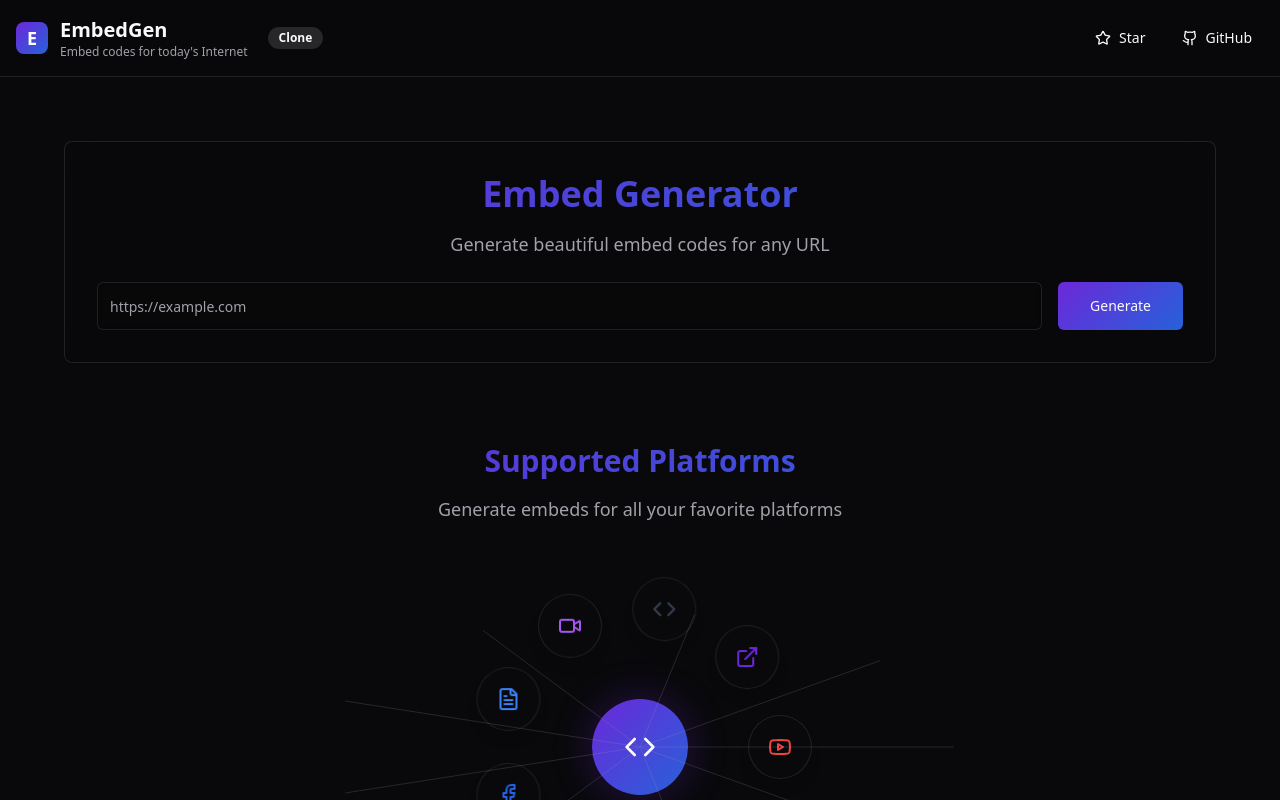
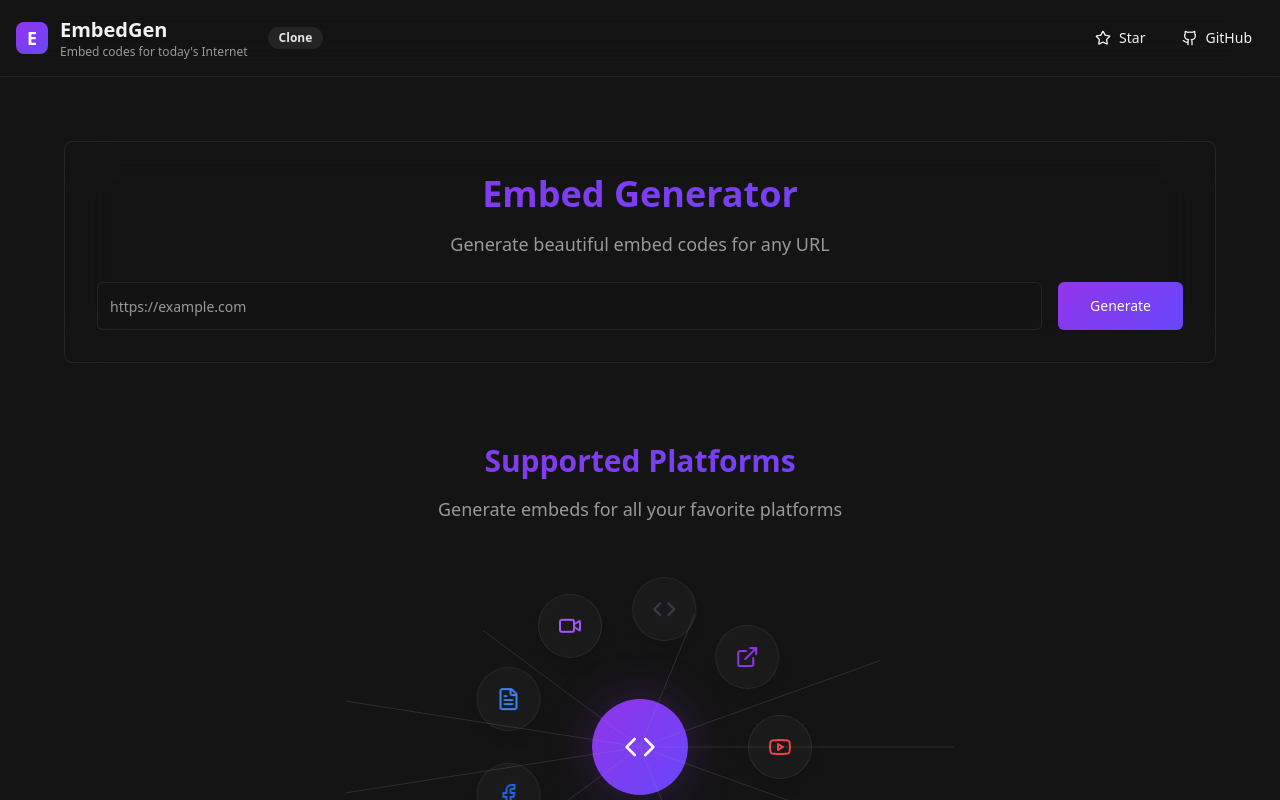
Before and after one commit to mathiaschmid19/embed-easy-peasy, a React (Vite) app: page / in a window 1280 px wide. Shown: the top 800 px of the page. Built offline with nearby package versions, Linux system fonts and the light colour scheme.

Commit message:
Refactor UI for modern look
Update UI with a modern and clean aesthetic. Set background to #141414 and introduce a refined color palette for improved visual appeal.

```diff
--- a/src/index.css
+++ b/src/index.css
@@ -8,40 +8,40 @@ All colors MUST be HSL.
 
 @layer base {
   :root {
-    --background: 240 10% 3.9%;
-    --foreground: 0 0% 98%;
+    --background: 0 0% 8%;
+    --foreground: 0 0% 95%;
 
-    --card: 240 10% 3.9%;
-    --card-foreground: 0 0% 98%;
+    --card: 0 0% 10%;
+    --card-foreground: 0 0% 95%;
 
-    --popover: 240 10% 3.9%;
-    --popover-foreground: 0 0% 98%;
+    --popover: 0 0% 10%;
+    --popover-foreground: 0 0% 95%;
 
-    --primary: 263 70% 50.4%;
+    --primary: 271 81% 56%;
     --primary-foreground: 0 0% 98%;
 
-    --secondary: 240 3.7% 15.9%;
-    --secondary-foreground: 0 0% 98%;
+    --secondary: 0 0% 14%;
+    --secondary-foreground: 0 0% 90%;
 
-    --muted: 240 3.7% 15.9%;
-    --muted-foreground: 240 5% 64.9%;
+    --muted: 0 0% 14%;
+    --muted-foreground: 0 0% 60%;
 
-    --accent: 240 3.7% 15.9%;
+    --accent: 271 81% 56%;
     --accent-foreground: 0 0% 98%;
 
-    --destructive: 0 62.8% 30.6%;
+    --destructive: 0 72% 51%;
     --destructive-foreground: 0 0% 98%;
 
-    --border: 240 3.7% 15.9%;
-    --input: 240 3.7% 15.9%;
-    --ring: 263 70% 50.4%;
+    --border: 0 0% 18%;
+    --input: 0 0% 18%;
+    --ring: 271 81% 56%;
 
     /* Custom design tokens */
-    --gradient-primary: linear-gradient(135deg, hsl(263 70% 50.4%), hsl(220 70% 50%));
-    --gradient-secondary: linear-gradient(135deg, hsl(240 3.7% 15.9%), hsl(240 10% 3.9%));
-    --glass-bg: 240 10% 3.9% / 0.5;
-    --glass-border: 0 0% 100% / 0.1;
-    --shadow-glow: 0 0 40px hsl(263 70% 50.4% / 0.3);
+    --gradient-primary: linear-gradient(135deg, hsl(271 81% 56%), hsl(251 95% 63%));
+    --gradient-secondary: linear-gradient(135deg, hsl(0 0% 14%), hsl(0 0% 8%));
+    --glass-bg: 0 0% 8% / 0.8;
+    --glass-border: 0 0% 100% / 0.08;
+    --shadow-glow: 0 0 50px hsl(271 81% 56% / 0.25);
     --transition-smooth: all 0.3s cubic-bezier(0.4, 0, 0.2, 1);
 
     --radius: 0.5rem;
```
